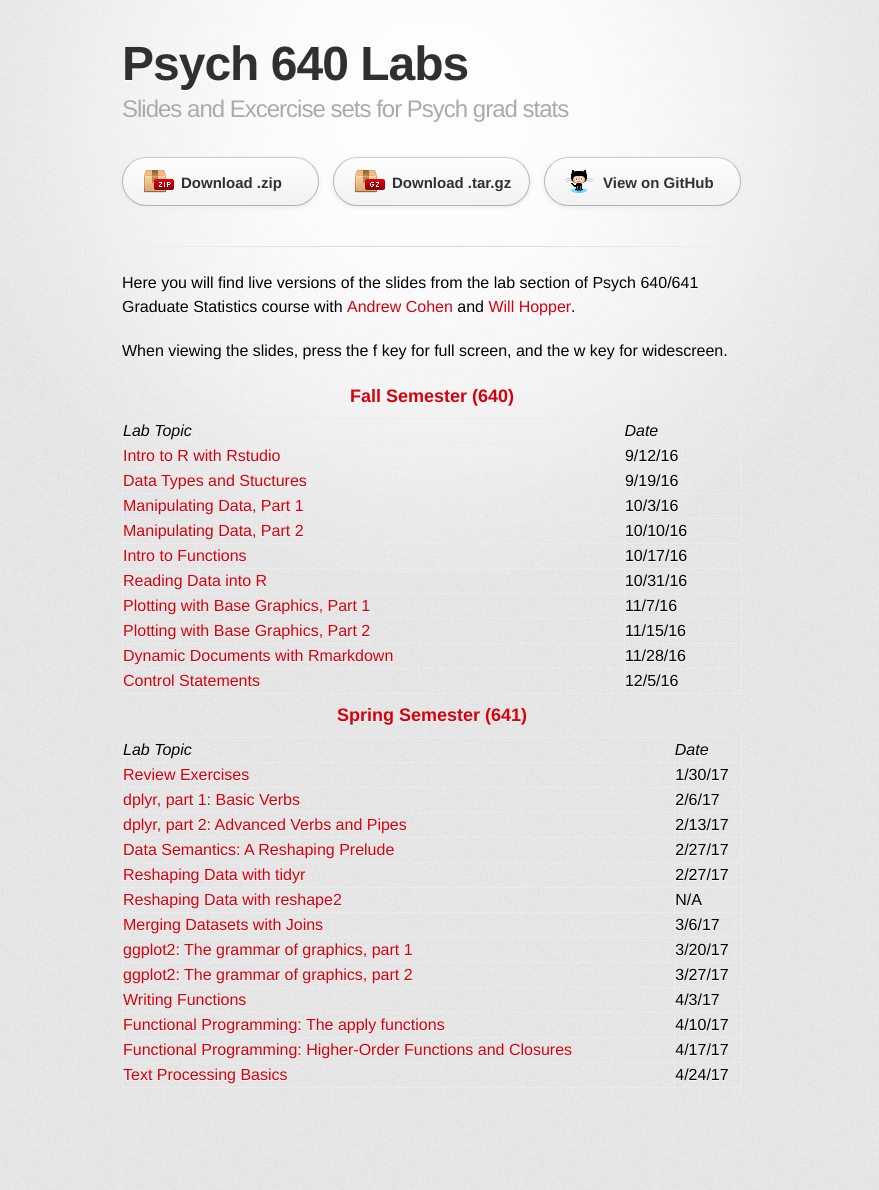
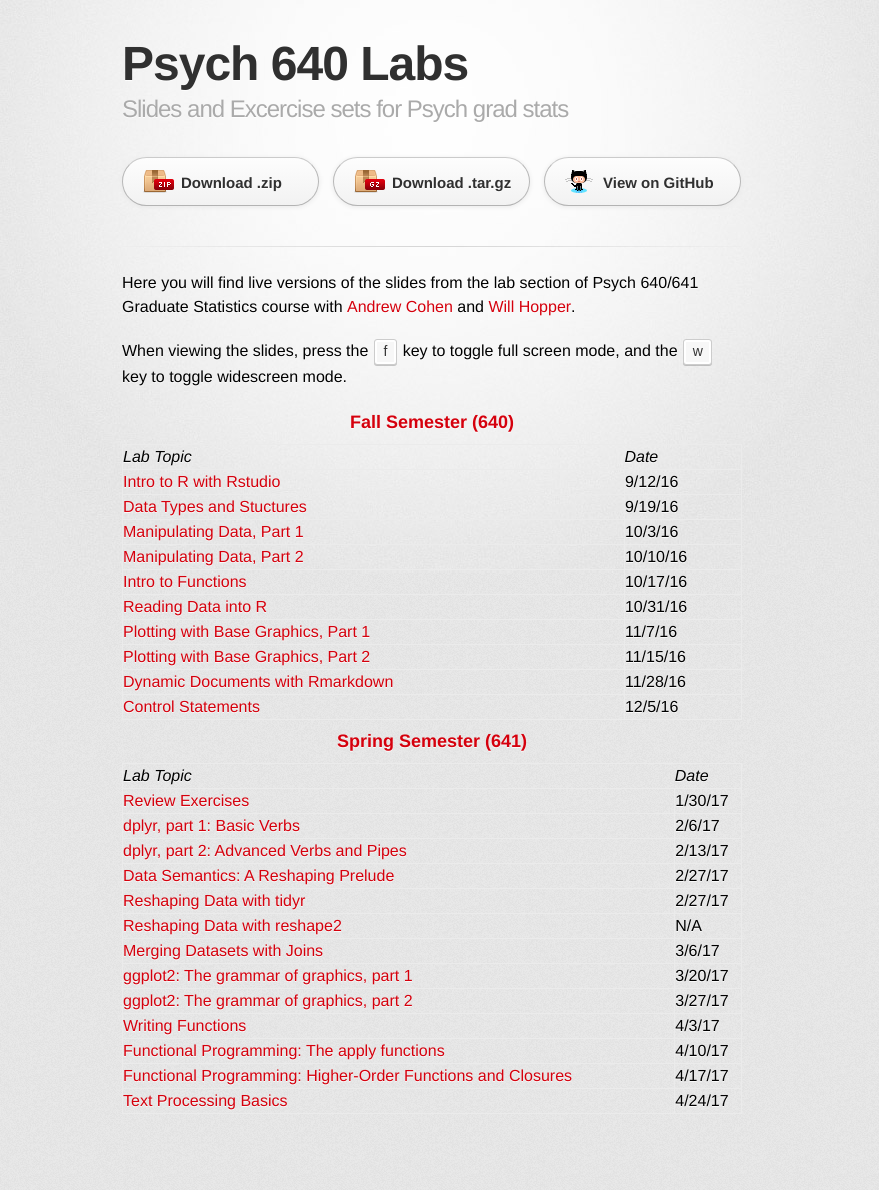
Before and after one commit to wenqiwei888/psych640-labs, a Jekyll site: the page built from index.md, in a window 1280 px wide. Shown: the whole page, without its empty margins (208-1087 px from the left). Built offline with Jekyll 4.4.1, drawn with Linux system fonts in a browser that asks for light colours; some web fonts are replaced; before the commit the page ends 1164 px from its top, so only the background shows below that.

Commit message:
Actually style the kbd elements on the home page.

```diff
--- a/index.md
+++ b/index.md
@@ -18,7 +18,7 @@ table {
 
 Here you  will find live versions of the slides from the lab section of Psych 640/641 Graduate Statistics course with [Andrew Cohen](http://people.umass.edu/alc/) and [Will Hopper](http://people.umass.edu/whopper/).
 
-When viewing the slides, press the <kbd>f</kbd> key for full screen, and the <kbd>w</kbd> key for widescreen.
+When viewing the slides, press the <kbd>f</kbd> key to toggle full screen mode, and the <kbd>w</kbd> key to toggle widescreen mode.
 
 ### Fall Semester (640)
 
--- a/theme/css/template/stylesheet.css
+++ b/theme/css/template/stylesheet.css
@@ -196,6 +196,24 @@ ul, ol, dl {
   margin-bottom: 20px;
 }
 
+kbd {
+  -moz-border-radius: 3px;
+  -moz-box-shadow: 0 1px 0 rgba(0,0,0,0.2),0 0 0 2px #fff inset;
+  -webkit-border-radius: 3px;
+  -webkit-box-shadow: 0 1px 0 rgba(0,0,0,0.2),0 0 0 2px #fff inset;
+  background-color: #f7f7f7;
+  border: 1px solid #ccc;
+  border-radius: 3px;
+  box-shadow: 0 1px 0 rgba(0,0,0,0.2),0 0 0 2px #fff inset;
+  color: #333;
+  display: inline-block;
+  font-family: Arial,Helvetica,sans-serif;
+  font-size: 14px;
+  margin: 0 .1em;
+  padding: .1em .6em;
+  text-shadow: 0 1px 0 #fff;
+}
+
 
 /* COMMON STYLES */
 
```
